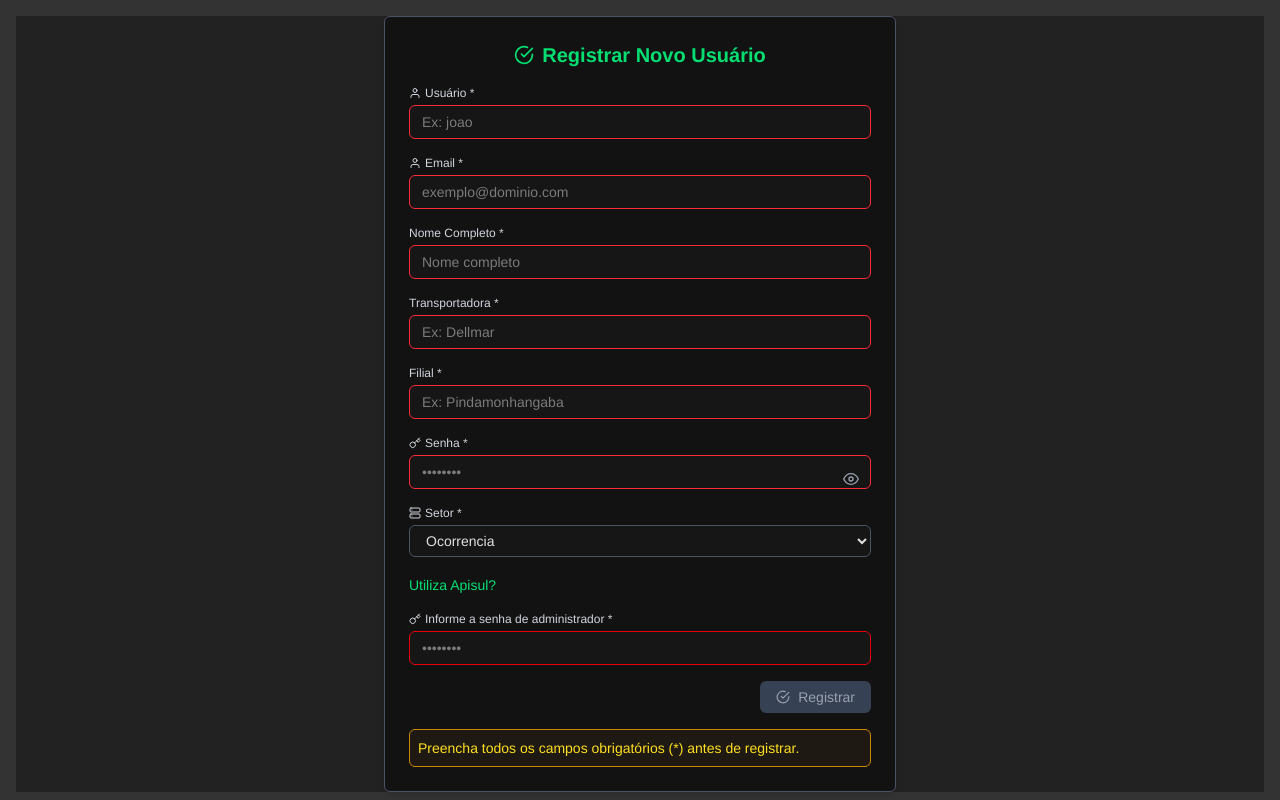
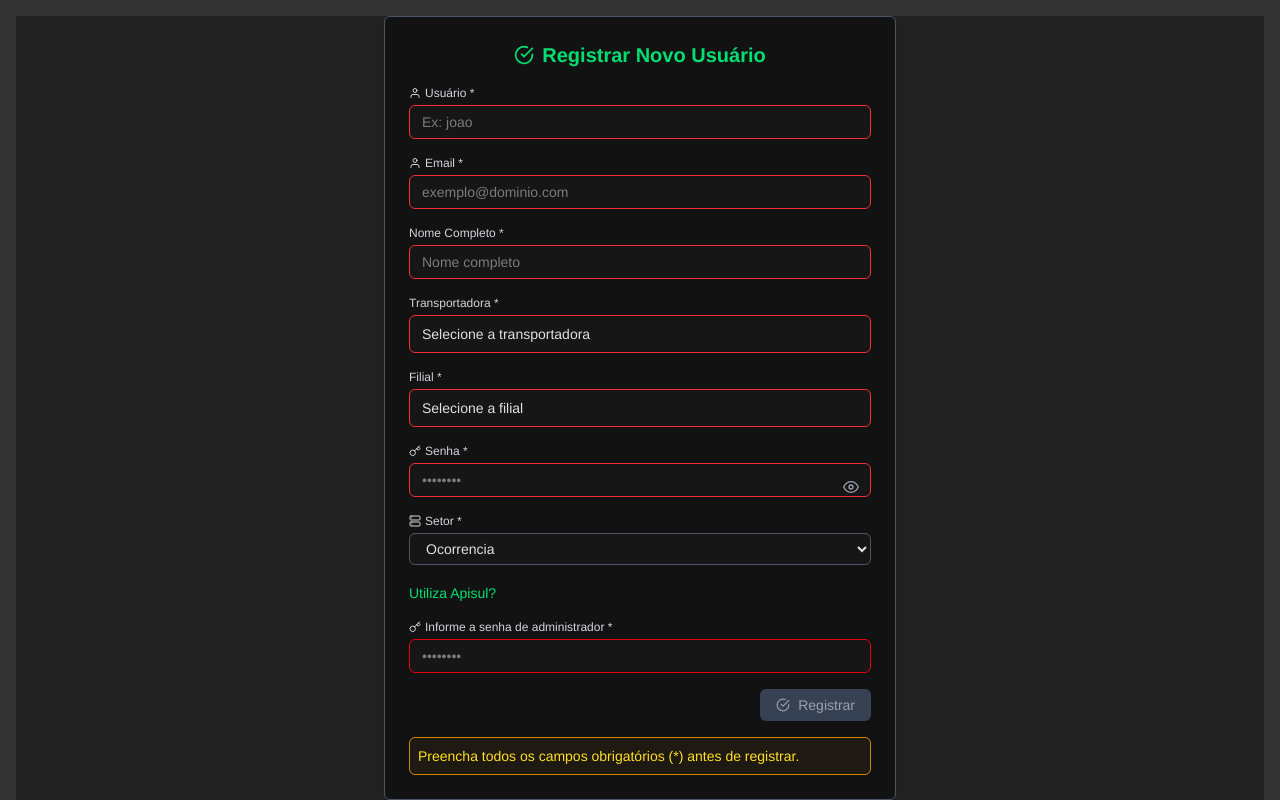
Before and after one commit to RenanSantosF/Automa-o-SM, a React (Vite) app in the folder frontend/: page /registro in a window 1280 px wide. Built offline with nearby package versions, Linux system fonts and the light colour scheme; what react-quill-new would draw is missing.

Commit message:
corrige input do registro

```diff
--- a/frontend/src/components/RegisterForm/RegisterForm.jsx
+++ b/frontend/src/components/RegisterForm/RegisterForm.jsx
@@ -210,38 +210,59 @@ export default function RegisterForm() {
               ${!form.nome.trim() ? 'border-red-500' : 'border-gray-600'}`}
           />
         </div>
-
+{/* Transportadora - obrigatório */}
 <div className="flex flex-col">
-          <label className="text-xs text-gray-300 mb-1 flex gap-1 items-center">
+  <label className="text-xs text-gray-300 mb-1 flex gap-2 items-center">
     Transportadora *
   </label>
-          <input
-            type="text"
+  <select
     name="transportadora"
     value={form.transportadora}
     onChange={handleChange}
     required
-            placeholder="Ex: Dellmar"
-            className={`bg-[#161616] text-sm px-3 py-1.5 border rounded-md focus:outline-none
-              ${!form.transportadora.trim() ? 'border-red-500' : 'border-gray-600'}`}
-          />
+    className={`bg-[#161616] text-sm px-3 py-2 border rounded-md focus:outline-none
+      appearance-none
+      cursor-pointer hover:bg-[#1d1d1f]
+      ${!form.transportadora.trim() ? 'border-red-500' : 'border-gray-600'}
+    `}
+  >
+    <option value="">Selecione a transportadora</option>
+    <option value="Dellmar Transportes LTDA">Dellmar Transportes LTDA</option>
+  </select>
 </div>
 
+{/* Filial - obrigatório */}
 <div className="flex flex-col">
-          <label className="text-xs text-gray-300 mb-1 flex gap-1 items-center">
+  <label className="text-xs text-gray-300 mb-1 flex gap-2 items-center">
     Filial *
   </label>
-          <input
-            type="text"
+  <select
     name="filial"
     value={form.filial}
     onChange={handleChange}
     required
-            placeholder="Ex: Pindamonhangaba"
-            className={`bg-[#161616] text-sm px-3 py-1.5 border rounded-md focus:outline-none
-              ${!form.filial.trim() ? 'border-red-500' : 'border-gray-600'}`}
-          />
+    className={`bg-[#161616] text-sm px-3 py-2 border rounded-md focus:outline-none
+      appearance-none
+      cursor-pointer hover:bg-[#1d1d1f]
+      ${!form.filial.trim() ? 'border-red-500' : 'border-gray-600'}
+    `}
+  >
+    <option value="">Selecione a filial</option>
+    <option value="Viana - ES">Viana - ES</option>
+    <option value="Pindamonhangaba - SP">Pindamonhangaba - SP</option>
+    <option value="Itatiaia - RJ">Itatiaia - RJ</option>
+    <option value="Aparecida de Goiânia - GO">Aparecida de Goiânia - GO</option>
+    <option value="Ponta Grossa - PR">Ponta Grossa - PR</option>
+    <option value="São Jose dos Campos - SP">São Jose dos Campos - SP</option>
+    <option value="Campos dos Goytacazes - RJ">Campos dos Goytacazes - RJ</option>
+    <option value="Conceição Do Jacuípe - BA">Conceição Do Jacuípe - BA</option>
+    <option value="João Pessoa - PB">João Pessoa - PB</option>
+    <option value="Jaboatão dos Guararapes - PE">Jaboatão dos Guararapes - PE</option>
+    <option value="Açailândia - MA">Açailândia - MA</option>
+    <option value="Rondonópolis - MT">Rondonópolis - MT</option>
+  </select>
 </div>
+
 
         <div className="flex flex-col relative">
           <label className="text-xs text-gray-300 mb-1 flex gap-1 items-center">
```
Lines whose indentation alone changed are shown as unchanged.
